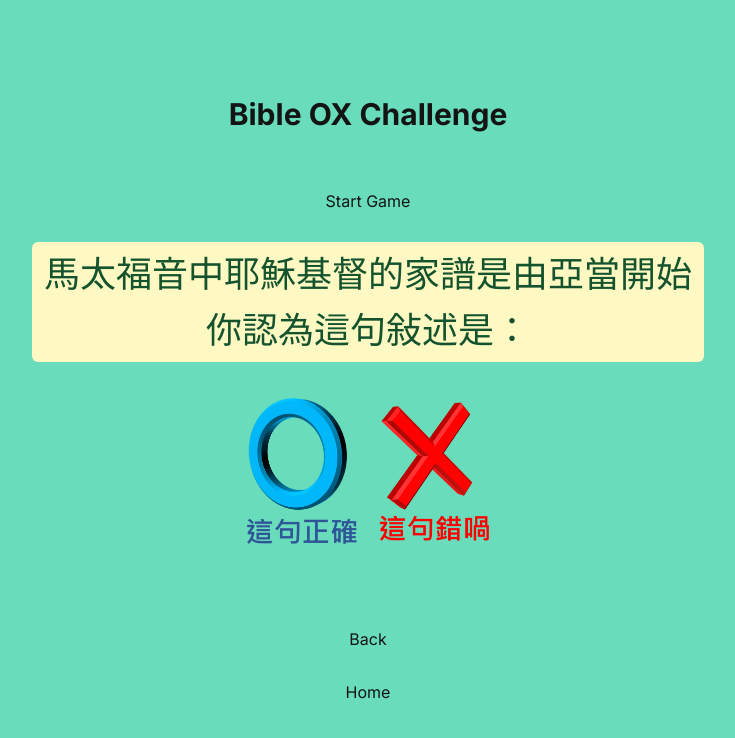
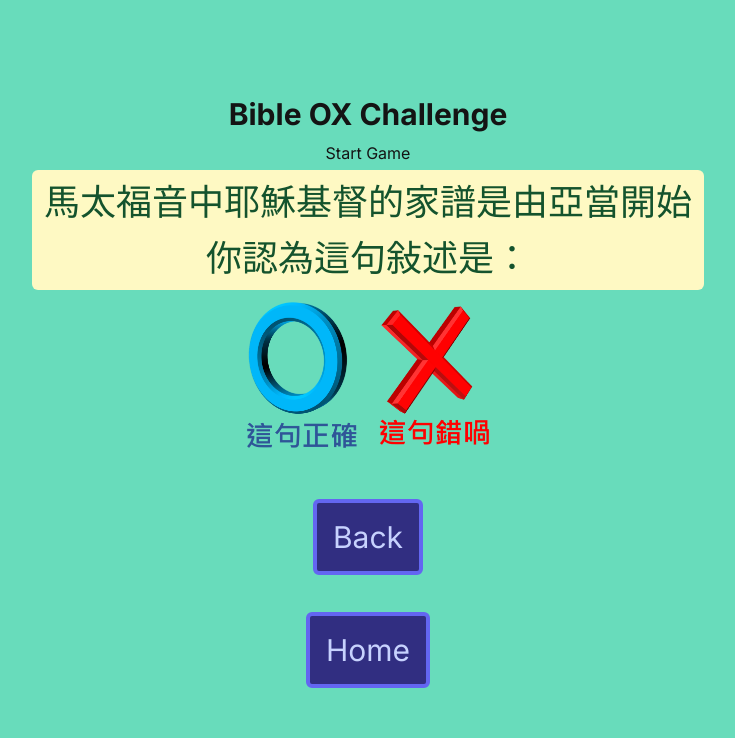
Before and after one commit to diamondcodebase/ox-app, a Next.js app: page /bibleQuiz in a window 1280 px wide. Shown: the top 738 px of the page, without its empty margins (272-1007 px from the left). Built offline with nearby package versions, Linux system fonts and the light colour scheme.

Commit message:
create and implement the customButton component

```diff
--- a/src/app/bibleQuiz/page.js
+++ b/src/app/bibleQuiz/page.js
@@ -3,7 +3,7 @@ import { useRouter } from "next/navigation";
 import { useState, useEffect } from "react";
 import QuestionBox from "@/components/QuestionBox";
 import AnswerBox from "@/components/AnswerBox";
-import PostC from "@/components/PostC";
+import CustomButton from "@/components/CustomButton";
 import Image from "next/image";
 
 export default function BibleQuiz() {
@@ -72,8 +72,15 @@ export default function BibleQuiz() {
                 modelAnswer={currentQuestion.answer}
                 visible = {isAnswerVisible}
             />
-            <button onClick={ router.back }>Back</button>
-            <button><a href="../">Home</a></button>
+            <CustomButton
+                btnLabel="Back"
+                hrefLink = ""
+                onClickFn ={ router.back }
+            />
+            <CustomButton
+                btnLabel="Home"
+                hrefLink ="../"
+            />
         </main>
     );
 }
--- /dev/null
+++ b/src/components/CustomButton.js
@@ -0,0 +1,16 @@
+export default function CustomButton({btnLabel, onClickFn, hrefLink}){
+    if(hrefLink !== null && hrefLink != ""){
+        return (
+            <button className="text-3xl bg-indigo-900 border-indigo-500 border-4 rounded-md p-4 m-4">
+                <a href={hrefLink}>
+                    <span className="text-indigo-200">{btnLabel}</span>
+                </a>
+            </button>
+        )
+    }
+    return (
+        <button className="text-3xl bg-indigo-900 border-indigo-500 border-4 rounded-md p-4 m-4" onClick={onClickFn}>
+            <span className="text-indigo-200">{btnLabel}</span>
+        </button>
+    );
+}
```
